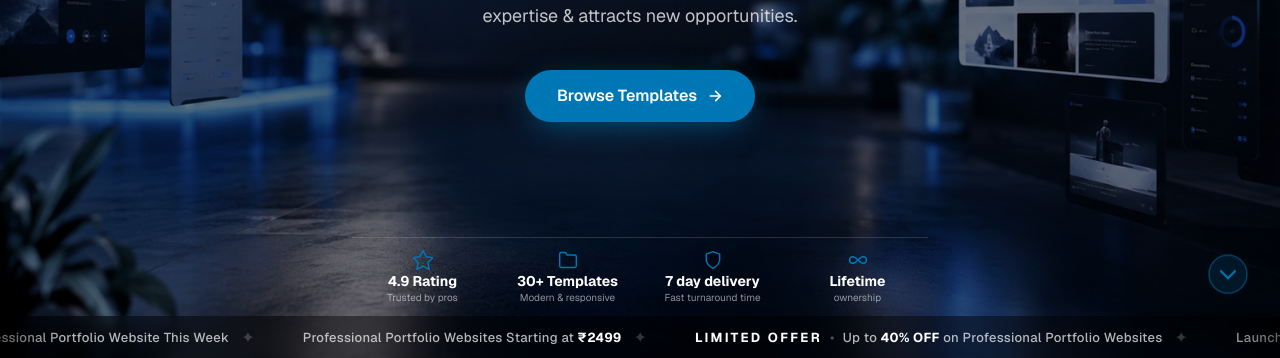
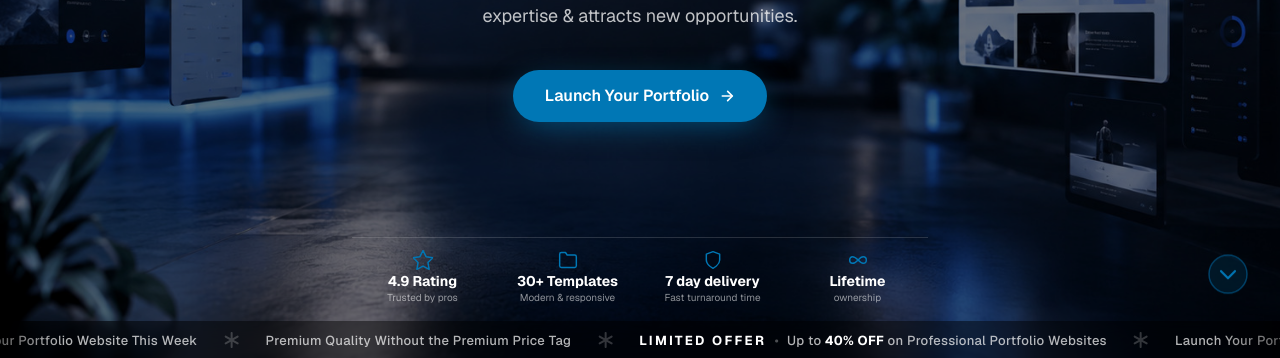
Before and after one commit to joyalvarghese458/template-app, a Next.js app: page / in a window 1280 px wide. Shown: the part 440-798 px from the top of the page. Built offline with nearby package versions, Linux system fonts and the light colour scheme; no server answers; the database is empty; a web font is replaced by a local one.

Commit message:
offer banner

```diff
--- a/app/(site)/page.tsx
+++ b/app/(site)/page.tsx
@@ -143,7 +143,7 @@ export default function Home() {
               href="#templates"
               className="group inline-flex items-center gap-2.5 px-8 py-3.5 text-sm sm:text-base font-semibold text-white bg-brand rounded-full shadow-[0_8px_32px_-8px_rgba(0,119,181,0.7)] hover:-translate-y-0.5 hover:shadow-[0_16px_40px_-8px_rgba(0,119,181,0.8)] transition-all duration-200 active:translate-y-0 mb-8 sm:mb-10"
             >
-              Browse Templates
+              Launch Your Portfolio
               <svg className="w-4 h-4 transition-transform duration-200 group-hover:translate-x-1" viewBox="0 0 24 24" fill="none" stroke="currentColor" strokeWidth={2.5} strokeLinecap="round" strokeLinejoin="round" aria-hidden="true">
                 <path d="M5 12h14" /><path d="M13 5l7 7-7 7" />
               </svg>
--- a/components/OfferBanner.tsx
+++ b/components/OfferBanner.tsx
@@ -1,6 +1,8 @@
 "use client";
 
 import Link from "next/link";
+import { FontAwesomeIcon } from "@fortawesome/react-fontawesome";
+import { faAsterisk } from "@fortawesome/free-solid-svg-icons";
 
 const ITEMS = [
   <>
@@ -8,11 +10,8 @@ const ITEMS = [
     <span className="mx-2 text-white/30">•</span>
     Up to <span className="font-bold text-white">40% OFF</span> on Professional Portfolio Websites
   </>,
-  <>Launch Your Professional Portfolio Website This Week</>,
-  <>
-    Professional Portfolio Websites Starting at{" "}
-    <span className="font-bold text-white">₹2499</span>
-  </>,
+  <>Launch Your Portfolio Website This Week</>,
+  <>Premium Quality Without the Premium Price Tag</>,
 ];
 
 function Track({ ariaHidden }: { ariaHidden?: boolean }) {
@@ -23,11 +22,11 @@ function Track({ ariaHidden }: { ariaHidden?: boolean }) {
     >
       {Array.from({ length: 4 }).map((_, repeat) =>
         ITEMS.map((item, i) => (
-          <span key={`${repeat}-${i}`} className="flex shrink-0 items-center gap-3 px-6">
-            <span className="whitespace-nowrap text-[12px] sm:text-[13px] font-medium tracking-wide text-white/70">
+          <span key={`${repeat}-${i}`} className="flex shrink-0 items-center">
+            <span className="whitespace-nowrap text-[12px] sm:text-[13px] font-medium tracking-wide text-white/70 px-6">
               {item}
             </span>
-            <span className="text-white/20">✦</span>
+            <FontAwesomeIcon icon={faAsterisk} className="text-white/20 w-2.5 h-2.5 shrink-0" />
           </span>
         ))
       )}
--- a/package.json
+++ b/package.json
@@ -9,6 +9,9 @@
     "lint": "eslint"
   },
   "dependencies": {
+    "@fortawesome/fontawesome-svg-core": "^7.2.0",
+    "@fortawesome/free-solid-svg-icons": "^7.2.0",
+    "@fortawesome/react-fontawesome": "^3.3.1",
     "@radix-ui/react-slot": "^1.2.4",
     "@supabase/supabase-js": "^2.105.4",
     "@types/three": "^0.184.1",
```
Also changed, not shown: 1 other file (tests, documents, lock files or other folders).
